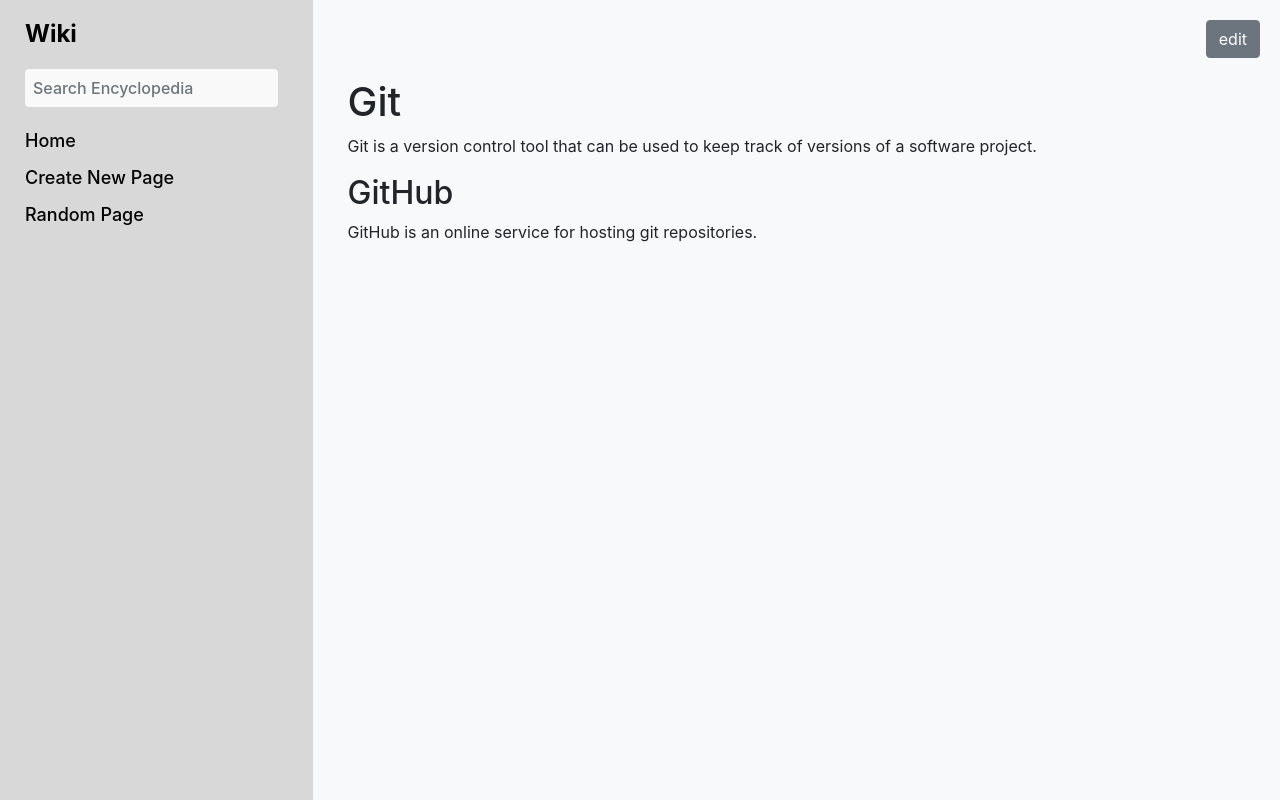
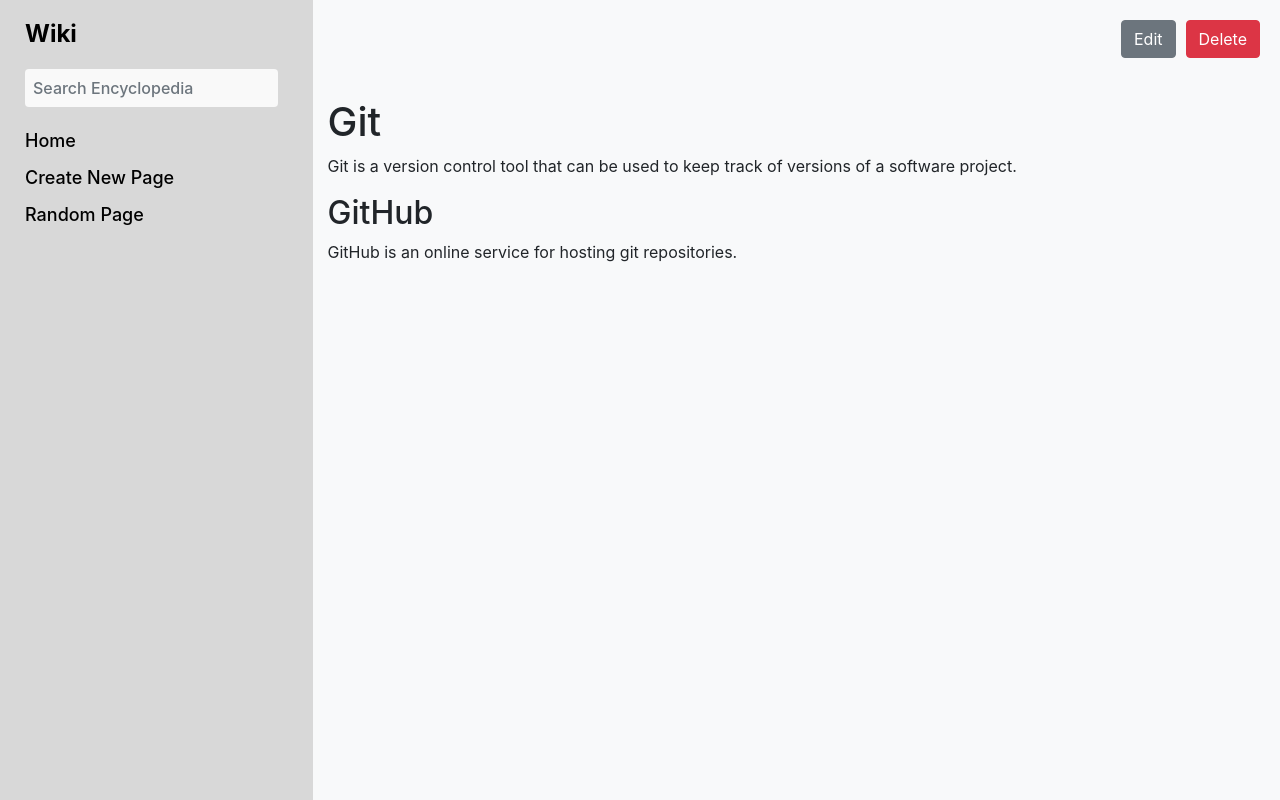
Before and after one commit to Hussein-Abbas/Wiki, a Django app: page /wiki/Git in a window 1280 px wide. Run offline with Django 3.2, Linux system fonts and the light colour scheme; some libraries are stand-ins or nearby versions.

Commit message:
add delete function

```diff
--- a/encyclopedia/templates/encyclopedia/entry.html
+++ b/encyclopedia/templates/encyclopedia/entry.html
@@ -6,11 +6,16 @@
 
 {% block body %}
     <div style="margin: 20px;">
+        <div class="top-right-buttons">
         <form action="{% url 'editpage' title %}">
-            <div class="top-right-buttons">
-                <button type="submit" class="btn btn-secondary">edit</button>
+                <button type="submit" class="btn btn-secondary">Edit</button>
+        </form>
+        <form action="{% url 'deletepage' title %}" method="post">
+                {% csrf_token %}
+                <button type="submit" class="btn btn-danger">Delete</button>
             </div>
         </form>
+        </div>
         {{ content|safe }}
     </div>
 {% endblock %}
--- a/encyclopedia/urls.py
+++ b/encyclopedia/urls.py
@@ -9,5 +9,6 @@ urlpatterns = [
     path("wiki/newpage", views.newpage, name="newpage"),
     path("wiki/randompage", views.randompage, name="randompage"),
     path("wiki/<str:title>/editpage", views.editpage, name="editpage"),
+    path("wiki/<str:title>/deletepage", views.deletepage, name="deletepage"),
     path("wiki/<str:title>", views.entry, name="entry"),
 ]
--- a/encyclopedia/util.py
+++ b/encyclopedia/util.py
@@ -35,3 +35,7 @@ def get_entry(title):
         return f.read().decode("utf-8")
     except FileNotFoundError:
         return None
+
+
+def delete_entry(title):
+    default_storage.delete(f"entries/{title}.md")
--- a/encyclopedia/views.py
+++ b/encyclopedia/views.py
@@ -103,7 +103,7 @@ def editpage(request, title):
         # Retrieve the content of the entry based on the given title.
         content = util.get_entry(title)
         # If title is not provided or entry does not exist, render error page.
-        if not title or not content:
+        if not content:
             return render(request, "encyclopedia/error.html", {
                 "error_title": "Inputs Error",
                 "details": "Invalid title!"
@@ -129,3 +129,27 @@ def randompage(request):
     title = random.choice(util.list_entries())
     # Redirect to the corresponding entry view.
     return HttpResponseRedirect(reverse("entry", args=[title]))
+
+
+def deletepage(request, title):
+    """Render edit page view.
+
+    Args:
+    - title: Title of the entry to be deleted.
+    """
+
+    # When the method is GET.
+    if request.method == "GET":
+        return HttpResponseRedirect(reverse("entry", args=[title]))
+    # If entry does not exist, render error page.
+    if not util.get_entry(title):
+        return render(request, "encyclopedia/error.html", {
+            "error_title": "Inputs Error",
+            "details": "Invalid title!"
+        })
+
+    # When the method is POST.
+    # Delete the entry.
+    util.delete_entry(title)
+    # Redirect to the index view.
+    return HttpResponseRedirect(reverse("index"))
```
Also changed, not shown: entries/CSS.md (+0 -2 lines).
